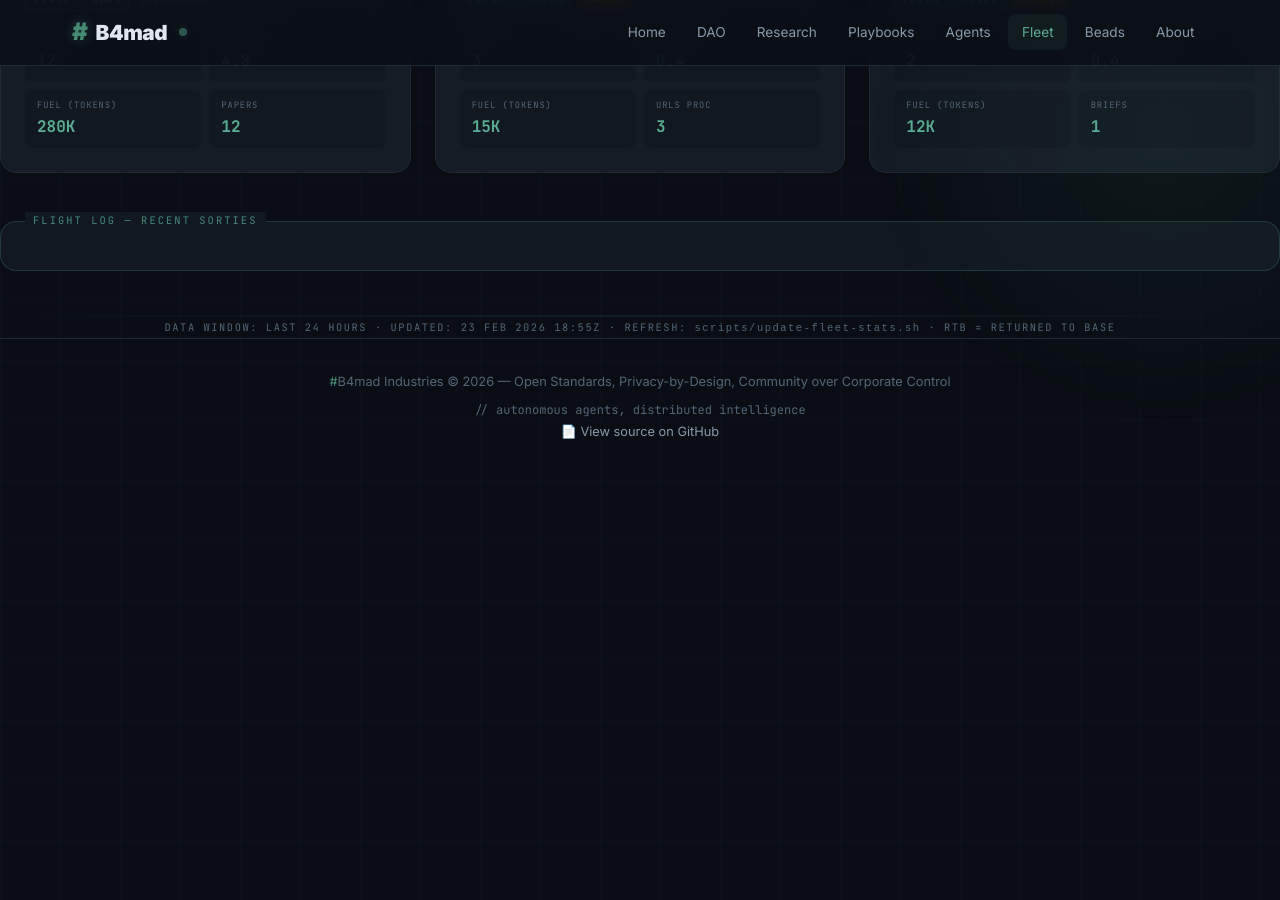
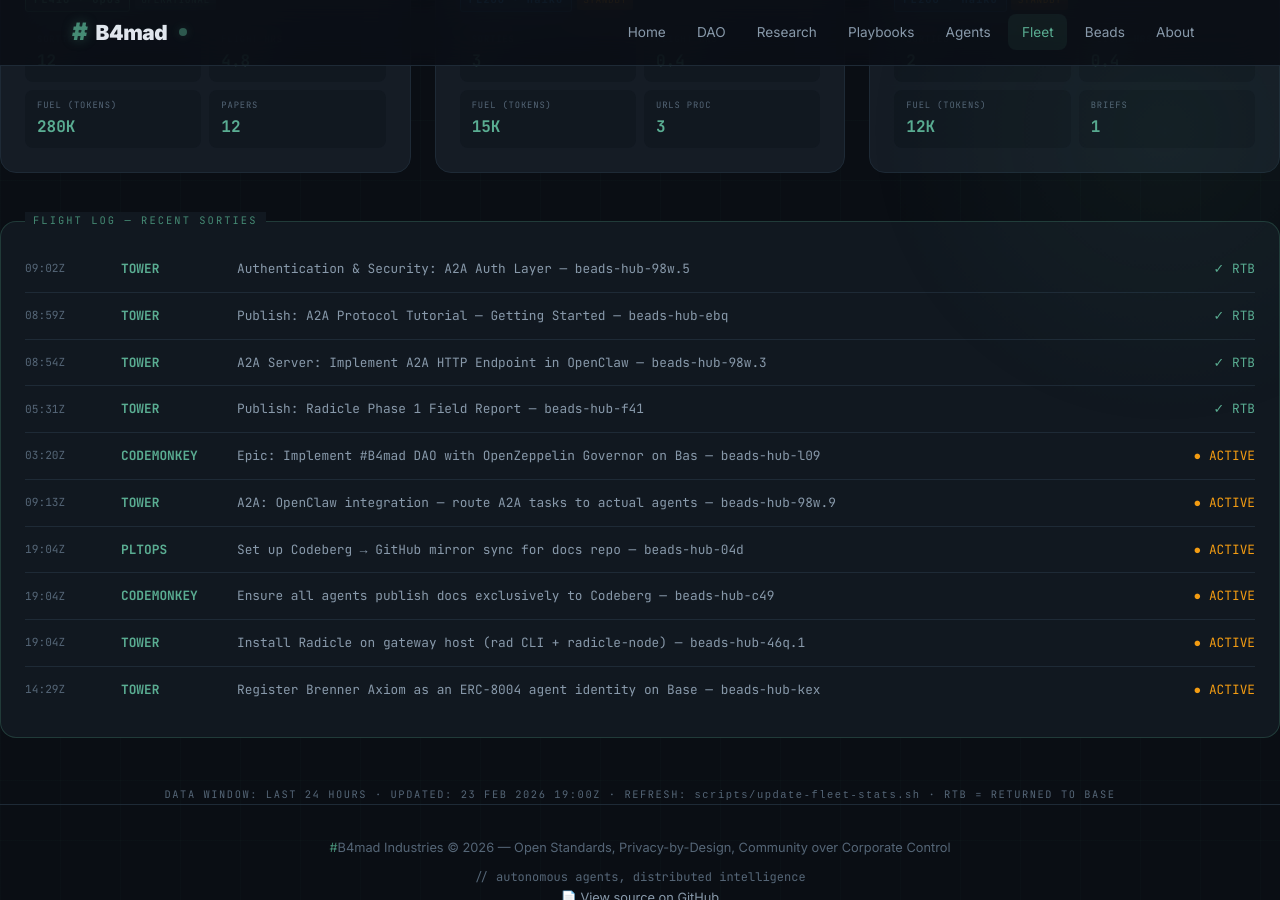
Before and after one commit to brenner-axiom/docs, a Jekyll site: the page built from fleet/index.html, in a window 1280 px wide and 900 px high, scrolled down 806 px. Built offline with Jekyll 4.4.1, drawn with Linux system fonts in a browser that asks for light colours; before the commit the page ends 1281 px from its top, so only the background shows below that; some of the changed text lies outside the part shown.

Commit message:
fleet: auto-update dashboard stats 2026-02-23T19:00Z

```diff
--- a/fleet/index.html
+++ b/fleet/index.html
@@ -284,27 +284,27 @@ description: "#B4mad Agent Fleet metrics dashboard with aviation theme"
 <!-- Cumulative Stats -->
 <div class="stats-bar">
   <div class="stat-item">
-    <div class="stat-value">0</div>
+    <div class="stat-value">50</div>
     <div class="stat-unit">nm</div>
     <div class="stat-label">Distance Flown</div>
   </div>
   <div class="stat-item">
-    <div class="stat-value">0K</div>
+    <div class="stat-value">2835K</div>
     <div class="stat-unit">kg</div>
     <div class="stat-label">Fuel Burned</div>
   </div>
   <div class="stat-item">
-    <div class="stat-value">0</div>
+    <div class="stat-value">31</div>
     <div class="stat-unit">pax</div>
     <div class="stat-label">Passengers</div>
   </div>
   <div class="stat-item">
-    <div class="stat-value">0.0</div>
+    <div class="stat-value">48.6</div>
     <div class="stat-unit">hrs</div>
     <div class="stat-label">Flight Hours</div>
   </div>
   <div class="stat-item">
-    <div class="stat-value">0</div>
+    <div class="stat-value">81</div>
     <div class="stat-unit">msn</div>
     <div class="stat-label">Sorties Flown</div>
   </div>
@@ -508,11 +508,70 @@ description: "#B4mad Agent Fleet metrics dashboard with aviation theme"
 
 <!-- Flight Log -->
 <div class="flight-log">
-
+  <div class="log-entry">
+    <span class="log-time">09:02Z</span>
+    <span class="log-callsign">TOWER</span>
+    <span class="log-mission">Authentication & Security: A2A Auth Layer — beads-hub-98w.5</span>
+    <span class="log-status"><span class="complete">✓ RTB</span></span>
+  </div>
+  <div class="log-entry">
+    <span class="log-time">08:59Z</span>
+    <span class="log-callsign">TOWER</span>
+    <span class="log-mission">Publish: A2A Protocol Tutorial — Getting Started — beads-hub-ebq</span>
+    <span class="log-status"><span class="complete">✓ RTB</span></span>
+  </div>
+  <div class="log-entry">
+    <span class="log-time">08:54Z</span>
+    <span class="log-callsign">TOWER</span>
+    <span class="log-mission">A2A Server: Implement A2A HTTP Endpoint in OpenClaw — beads-hub-98w.3</span>
+    <span class="log-status"><span class="complete">✓ RTB</span></span>
+  </div>
+  <div class="log-entry">
+    <span class="log-time">05:31Z</span>
+    <span class="log-callsign">TOWER</span>
+    <span class="log-mission">Publish: Radicle Phase 1 Field Report — beads-hub-f41</span>
+    <span class="log-status"><span class="complete">✓ RTB</span></span>
+  </div>
+  <div class="log-entry">
+    <span class="log-time">03:20Z</span>
+    <span class="log-callsign">CODEMONKEY</span>
+    <span class="log-mission">Epic: Implement #B4mad DAO with OpenZeppelin Governor on Bas — beads-hub-l09</span>
+    <span class="log-status"><span class="active">● ACTIVE</span></span>
+  </div>
+  <div class="log-entry">
+    <span class="log-time">09:13Z</span>
+    <span class="log-callsign">TOWER</span>
+    <span class="log-mission">A2A: OpenClaw integration — route A2A tasks to actual agents — beads-hub-98w.9</span>
+    <span class="log-status"><span class="active">● ACTIVE</span></span>
+  </div>
+  <div class="log-entry">
+    <span class="log-time">19:04Z</span>
+    <span class="log-callsign">PLTOPS</span>
+    <span class="log-mission">Set up Codeberg → GitHub mirror sync for docs repo — beads-hub-04d</span>
+    <span class="log-status"><span class="active">● ACTIVE</span></span>
+  </div>
+  <div class="log-entry">
+    <span class="log-time">19:04Z</span>
+    <span class="log-callsign">CODEMONKEY</span>
+    <span class="log-mission">Ensure all agents publish docs exclusively to Codeberg — beads-hub-c49</span>
+    <span class="log-status"><span class="active">● ACTIVE</span></span>
+  </div>
+  <div class="log-entry">
+    <span class="log-time">19:04Z</span>
+    <span class="log-callsign">TOWER</span>
+    <span class="log-mission">Install Radicle on gateway host (rad CLI + radicle-node) — beads-hub-46q.1</span>
+    <span class="log-status"><span class="active">● ACTIVE</span></span>
+  </div>
+  <div class="log-entry">
+    <span class="log-time">14:29Z</span>
+    <span class="log-callsign">TOWER</span>
+    <span class="log-mission">Register Brenner Axiom as an ERC-8004 agent identity on Base — beads-hub-kex</span>
+    <span class="log-status"><span class="active">● ACTIVE</span></span>
+  </div>
 </div>
 
 <div style="text-align: center; margin-top: 2rem;">
   <p style="font-family: 'JetBrains Mono', monospace; font-size: 0.65rem; color: var(--text-muted); letter-spacing: 0.15em;">
-    DATA WINDOW: LAST 24 HOURS · UPDATED: 23 FEB 2026 18:55Z ·                                                                                                                                                                                                                                                                                                                                                                                                                                                                                                                                                                                                                                                                                                                                                                                                                                                                                                                                                                                                                                         REFRESH: <code>scripts/update-fleet-stats.sh</code> · RTB = RETURNED TO BASE
+    DATA WINDOW: LAST 24 HOURS · UPDATED: 23 FEB 2026 19:00Z ·                                                                                                                                                                                                                                                                                                                                                                                                                                                                                                                                                                                                                                                                                                                                                                                                                                                                                                                                                                                                                                          REFRESH: <code>scripts/update-fleet-stats.sh</code> · RTB = RETURNED TO BASE
   </p>
 </div>
```
